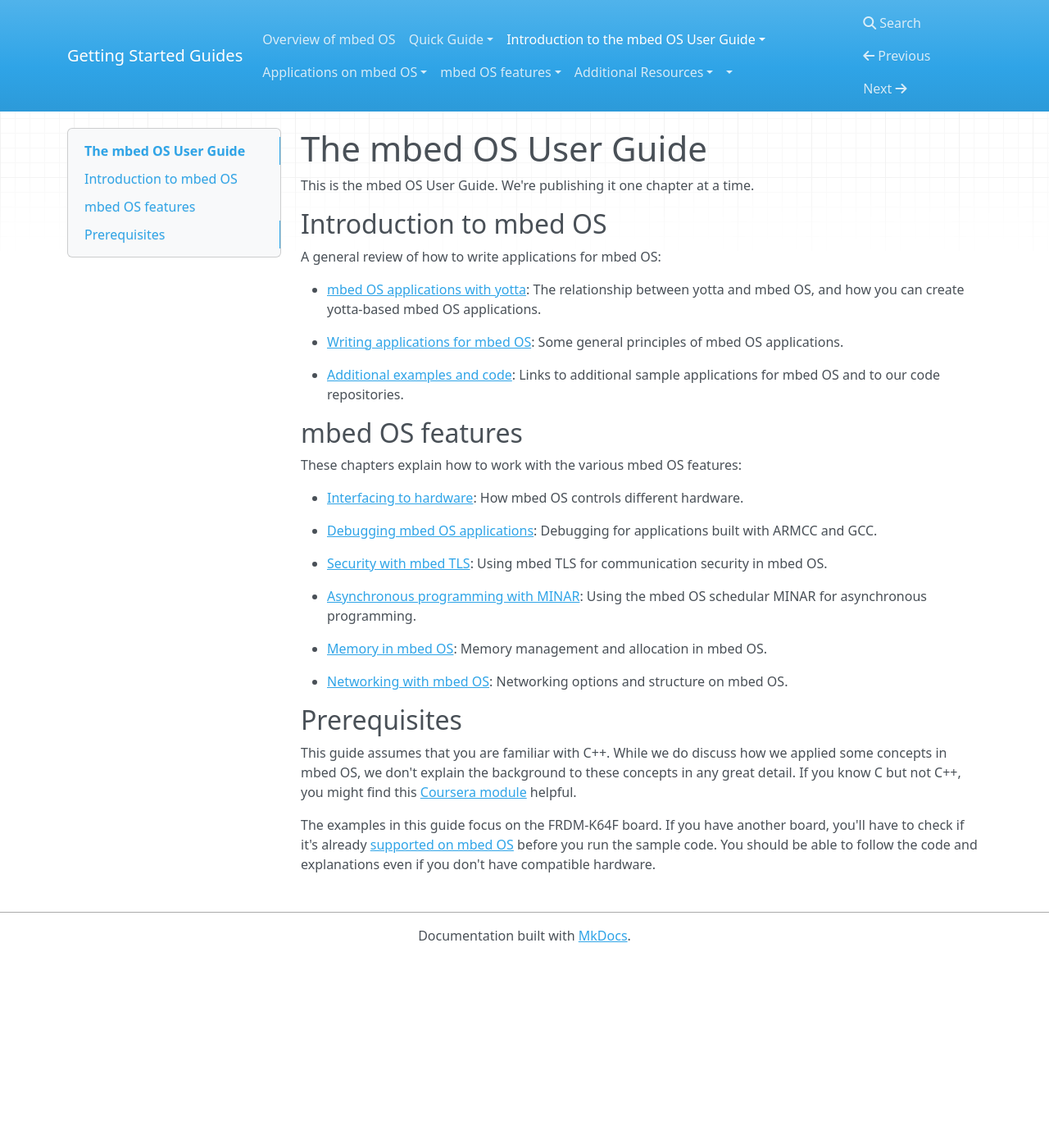
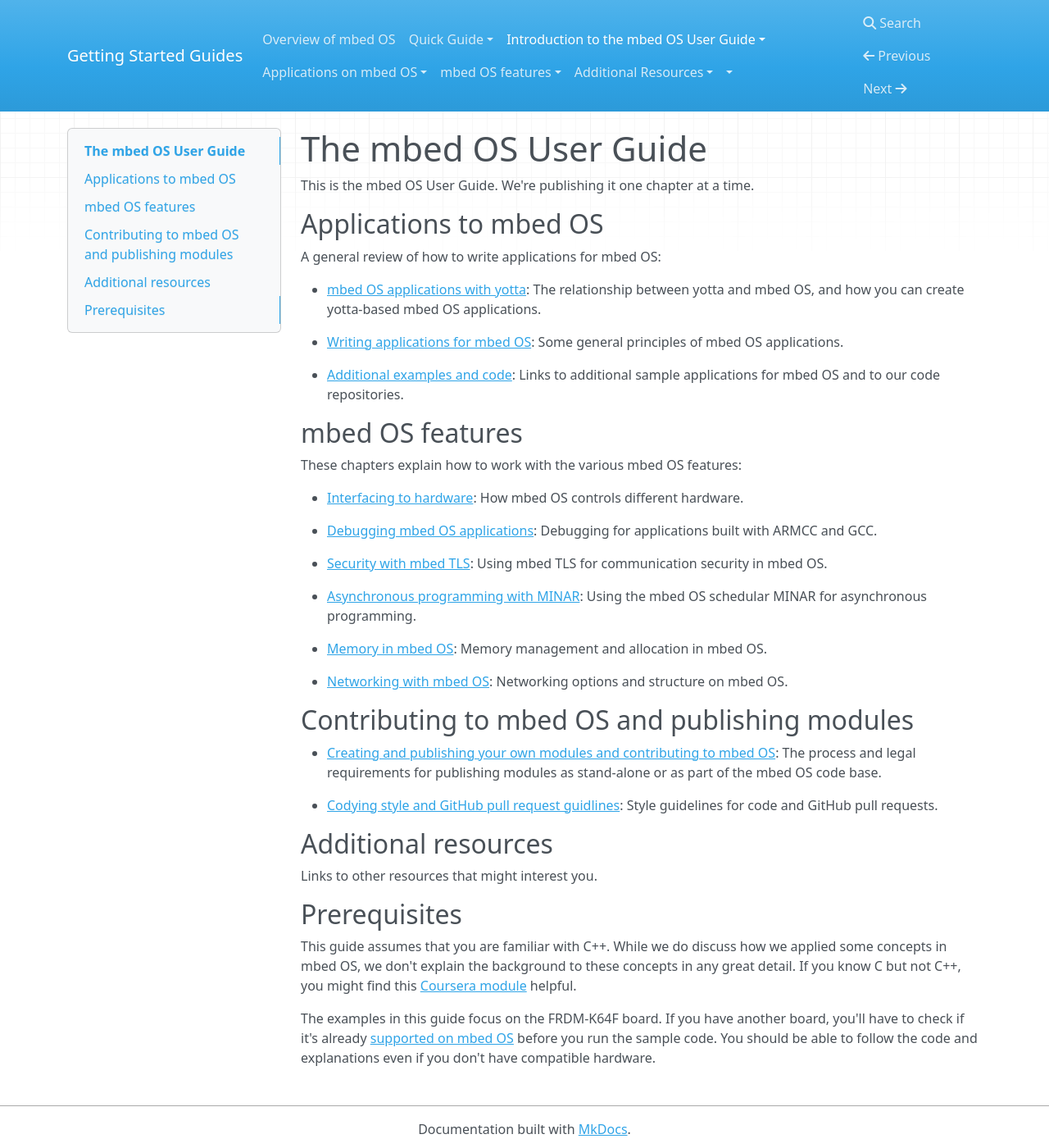
Before and after one commit to ARMmbed/GettingStartedmbedOS, an MkDocs documentation site: the page built from Docs/Full_Guide/guide_index.md, in a window 1280 px wide and 1400 px high. Shown: the whole window at 82% size. Built offline with MkDocs 1.6.1, drawn with Linux system fonts in a browser that asks for light colours; nearby versions of some CDN libraries; old or Windows-style settings are respelled for this version of MkDocs.

Commit message:
Adding new section

```diff
--- a/Docs/Full_Guide/guide_index.md
+++ b/Docs/Full_Guide/guide_index.md
@@ -2,7 +2,7 @@
 
 This is the mbed OS User Guide. We're publishing it one chapter at a time.
 
-## Introduction to  mbed OS
+## Applications to  mbed OS
 
 A general review of how to write applications for mbed OS:
 
@@ -28,6 +28,16 @@ These chapters explain how to work with the various mbed OS features:
 
 * [Networking with mbed OS](networking.md): Networking options and structure on mbed OS.
 
+## Contributing to mbed OS and publishing modules
+
+* [Creating and publishing your own modules and contributing to mbed OS](contributing.md): The process and legal requirements for publishing modules as stand-alone or as part of the mbed OS code base.
+
+* [Codying style and GitHub pull request guidlines](Code_Style): Style guidelines for code and GitHub pull requests.
+
+## Additional resources
+
+Links to other resources that might interest you.
+
 ## Prerequisites
 
 This guide assumes that you are familiar with C++. While we do discuss how we applied some concepts in mbed OS, we don't explain the background to these concepts in any great detail. If you know C but not C++, you might find this [Coursera module](https://www.coursera.org/course/cplusplus4c) helpful.
```
